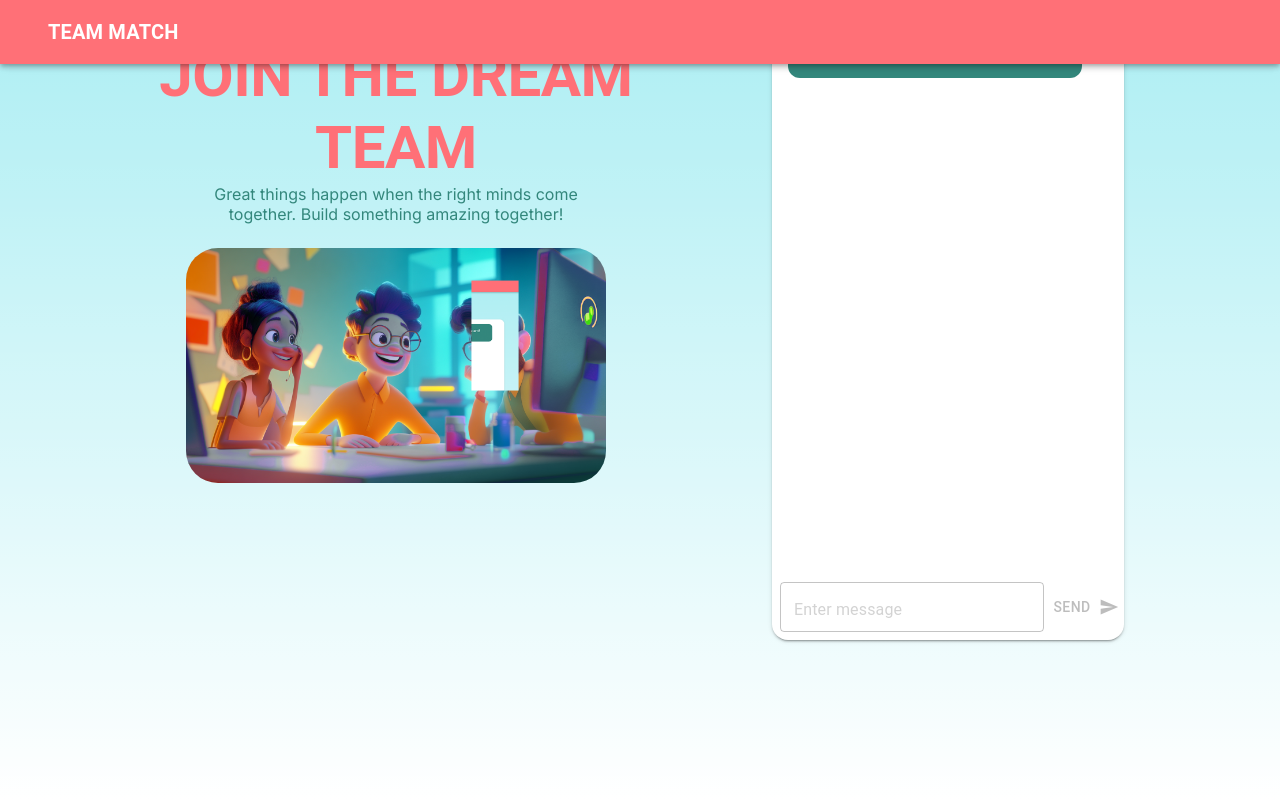
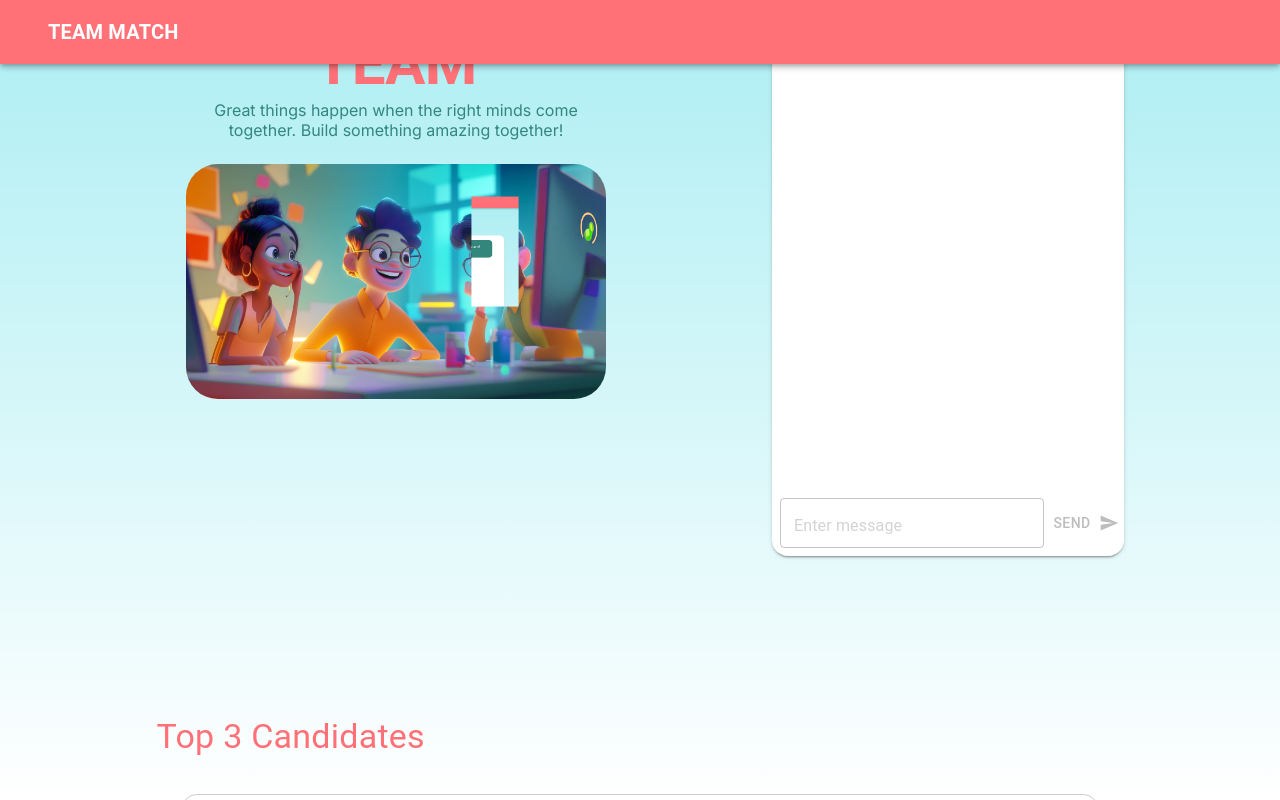
Before and after one commit to itancio/team-match, a Next.js app: page / in a window 1280 px wide. Built offline with nearby package versions, Linux system fonts and the light colour scheme.

Commit message:
style candidates

```diff
--- a/app/page.js
+++ b/app/page.js
@@ -52,7 +52,7 @@ export default function Home() {
   // const {isSignedIn, user} =useUser()
   const username = ""
   const [message, setMessage] = useState('');
-  const [recommendations, setRecommendations] = useState(null);
+  const [recommendations, setRecommendations] = useState(recommendationCandidates);
   const [messages, setMessages] = useState([
     {
       role: 'assistant',
@@ -147,7 +147,7 @@ export default function Home() {
     const messagePattern = /<message>([\s\S]*?)<\/message>/;
     const message = content.match(messagePattern)?.[1] || '';
 
-    console.log('content: ', content)
+    // console.log('content: ', content)
 
     return (role === 'assistant')? message || '' : content
   }
@@ -264,10 +264,10 @@ export default function Home() {
           {recommendations && recommendations.length > 0 && (
             <Grid item>
               <Typography variant='h4' color={coral} gutterBottom>Top {recommendations?.length} Candidates</Typography>
-              <Paper>
+              <Box p={2}>
                 {recommendations?.map((candidate, index) => (
-                  <Box key={index} p={1} sx={{border: '1px solid #ccc'}}>
-                    <Typography variant='body1'>{candidate.name}</Typography>
+                  <Box key={index} p={2} m={1} sx={{borderRadius: 4, border: '1px solid #ccc', backgroundColor: 'white'}}>
+                    <Typography variant='body1' color={green} fontWeight={700}>{candidate.name}</Typography>
                     <Typography variant='body2'>{candidate.location}</Typography>
                     <Typography variant='body2'>
                     { candidate.tech_stacks
@@ -279,7 +279,7 @@ export default function Home() {
                     <Typography variant='body2'>{candidate.comment}</Typography>
                   </Box>
                 ))}
-              </Paper>
+              </Box>
             </Grid>
           )}
         </Grid>
--- a/package.json
+++ b/package.json
@@ -19,8 +19,7 @@
     "next": "14.2.6",
     "openai": "^4.56.0",
     "react": "^18",
-    "react-dom": "^18",
-    "regex": "^4.1.3"
+    "react-dom": "^18"
   },
   "devDependencies": {
     "eslint": "^8",
```
Also changed, not shown: 1 other file (tests, documents, lock files or other folders).
